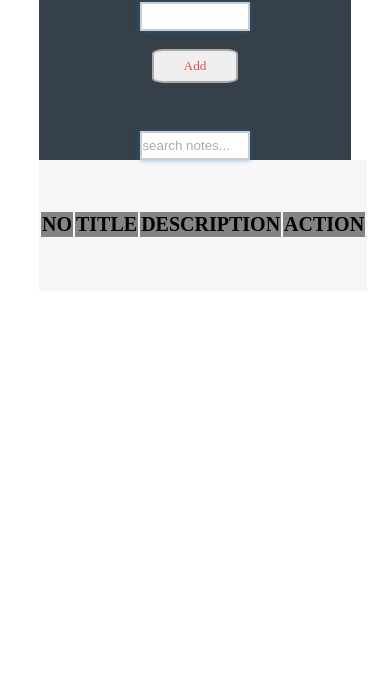
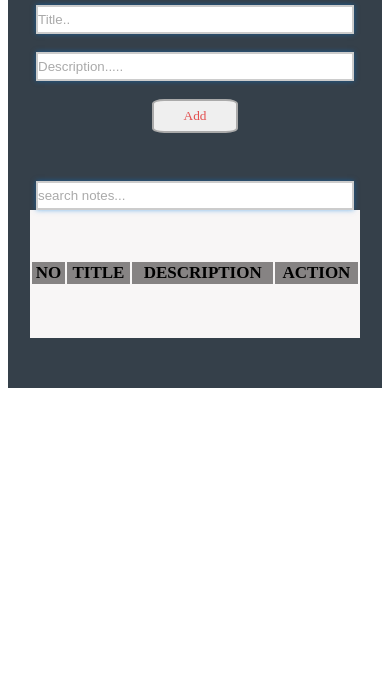
Before and after one commit to Hardey0/Note-App, a plain HTML site: page index.html in a window 390 px wide. Shown: the part 145-844 px from the top of the page. Drawn offline with Linux system fonts and the light colour scheme.

Commit message:
commit all

```diff
--- a/index.html
+++ b/index.html
@@ -8,6 +8,7 @@
     background-color: #1e1e1e;
     color: #ffffff;
     border: 2px solid #555;
+
 }
 
 .dark-mode button {
@@ -33,19 +34,21 @@ button:hover {
 }
 
      .container{
-      width: 80vw;
+      width: 80%;
       background-color: rgb(53, 64, 74);
       margin-inline: auto;
+      padding: 50px 0;
 
     }
     .content{
         text-align: center;
-        width: 50%;
+        width: 80%;
         margin-inline: auto;
+
     }
     input[type = "text"]{
         border: 2px solid #ccc;
-        width: 70%;
+        width: 100%;
         padding: 5px 0;
         box-shadow: 0 0 5px rgba(0, 123, 225, 0.5);
         transition: all 0.3s ease;
@@ -72,7 +75,7 @@ button:hover {
     }
 
     table{
-      width: 90%;
+      width: 85%;
       /* border: 2px solid red; */
       background-color: rgb(248, 246, 246);
 
@@ -87,6 +90,30 @@ button:hover {
 
     }
 
+@media (max-width:700px) {
+    .container{
+        width: 100%;
+    }
+    .content{
+        width: 85%;
+    }
+    table{
+      width: 88%;
+      /* border: 2px solid red; */
+      background-color: rgb(248, 246, 246);
+
+          /* padding: 45px 0px; */
+          text-align: center;
+          margin-inline: auto;
+    }
+    table tr th{
+   font-weight: 550;
+   font-size: 17px;
+   background-color: #868383;
+
+    }
+}
+
 </style>
 <!DOCTYPE html>
 <html lang="en">
@@ -98,11 +125,11 @@ button:hover {
 <body>
 <div class="container">
     <div class="content">
-        <button onclick="toggleDarkMode()" id="dark-mode-btn">Toggle Dark Mode</button>
+        <button onclick="toggleDarkMode()" id="dark-mode-btn">Dark Mode</button>
         <h2>NOTE APP</h2>
 
-    <input type="text" name="title" id="title"> <br> <br>
-    <input type="text" name="description" id="description"> <br> <br>
+    <input type="text" name="title" id="title" placeholder="Title.."> <br> <br>
+    <input type="text" name="description" id="description" placeholder="Description....."> <br> <br>
     <button onclick="addUpdate()" id="btn">Add</button> <br> <br>
 
     <input type="text" id="search" placeholder="search notes...">
```
